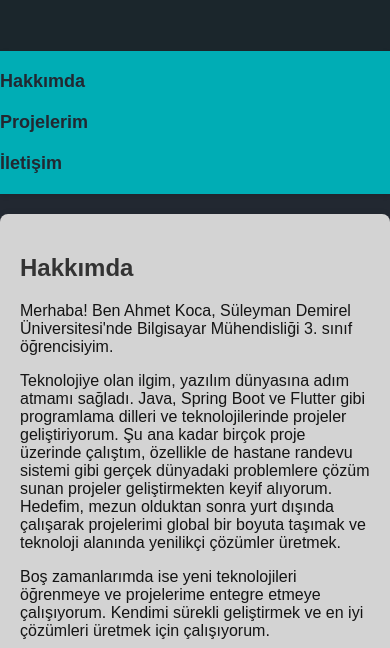
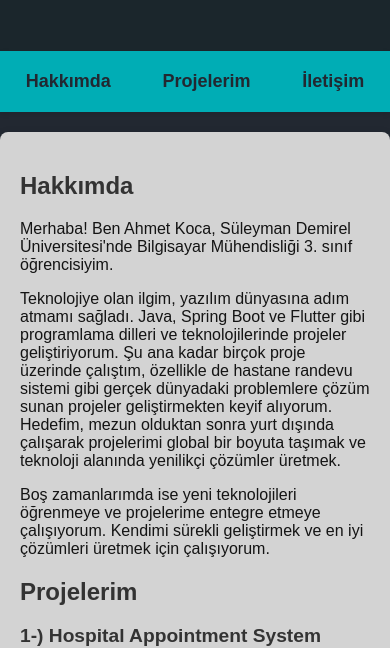
Before and after one commit to AhmetKoca32/Personal-Blog-Website, a plain HTML site: page index.html in a window 390 px wide. Shown: the part 219-867 px from the top of the page. Drawn offline with Linux system fonts and the light colour scheme.

Commit message:
Telefon görünüm güncellemeleri 1

```diff
--- a/style.css
+++ b/style.css
@@ -14,7 +14,7 @@ body {
 @media (max-width: 768px) {
     /* Tablet ve altındaki boyutlar için ayarlamalar */
     nav {
-        flex-direction: column; /* Dikey hizala */
+        /*flex-direction: column; /* Dikey hizala */
         padding: 20px 0; /* Daha fazla iç boşluk ekle */
     }
 
```
